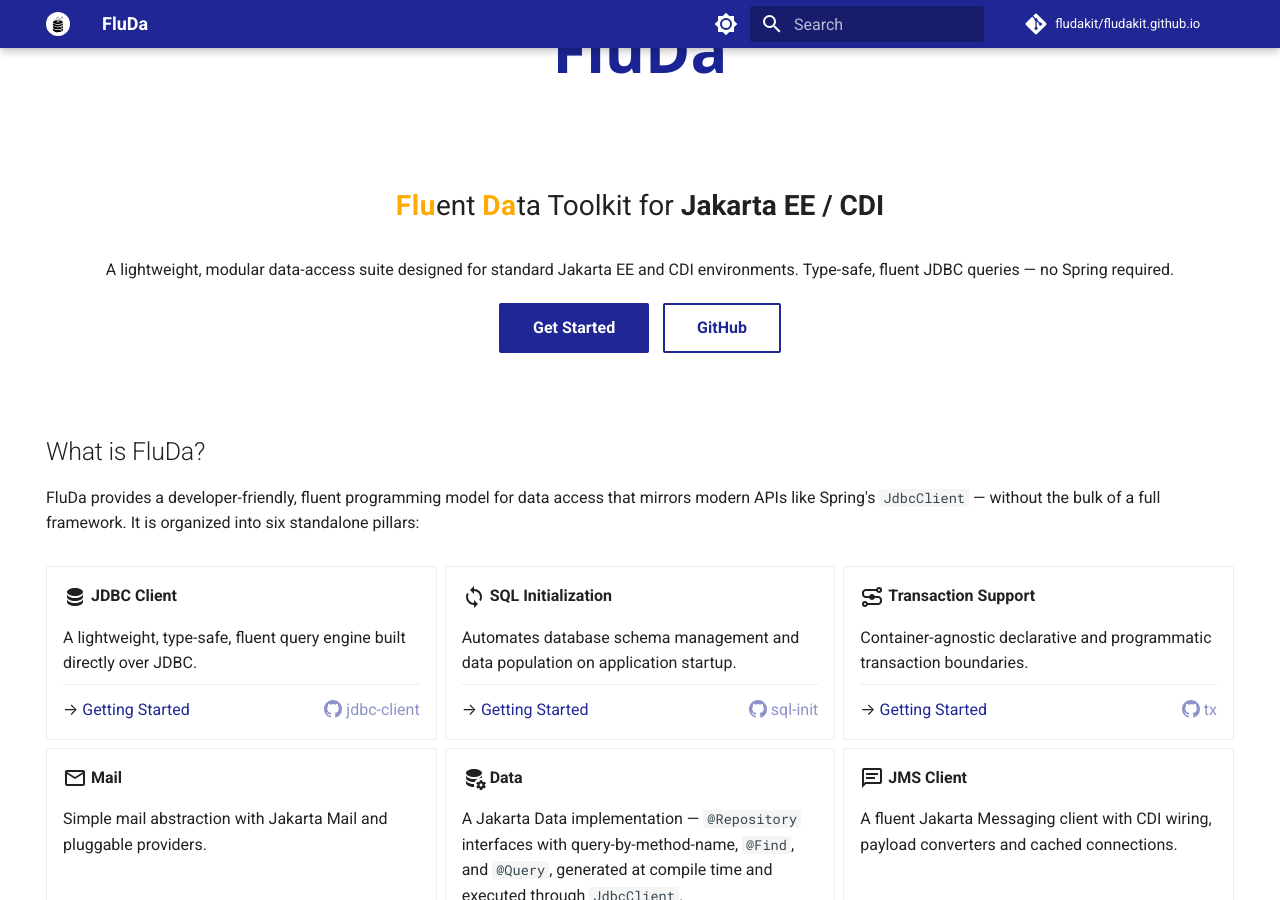
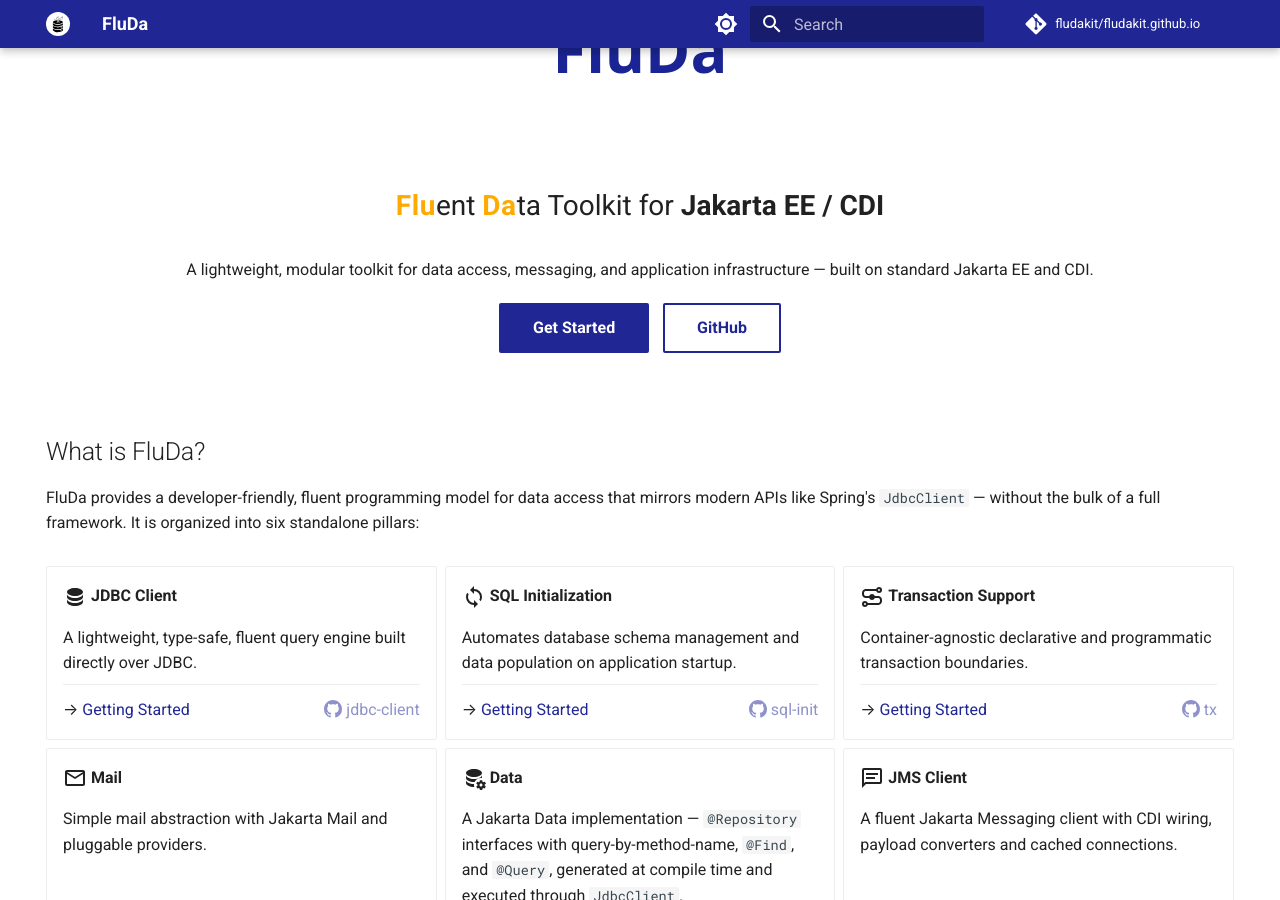
Before and after one commit to fludakit/fludakit.github.io, an MkDocs documentation site: the page built from docs/index.md, in a window 1280 px wide and 900 px high, scrolled down 405 px. Built offline with MkDocs 1.6.1 and Material for MkDocs 9.7.7, drawn with Linux system fonts in a browser that asks for light colours; comment, search, counter and statistics services are not loaded.

Commit message:
docs(home): broaden tagline beyond JDBC
Reflects the expanded scope: data access, messaging, and application
infrastructure built on Jakarta EE and CDI.

```diff
--- a/docs/index.md
+++ b/docs/index.md
@@ -19,7 +19,7 @@
 
 <p class="tagline"><span class="brand">Flu</span>ent <span class="brand">Da</span>ta Toolkit for <strong>Jakarta EE / CDI</strong></p>
 
-A lightweight, modular data-access suite designed for standard Jakarta EE and CDI environments. Type-safe, fluent JDBC queries — no Spring required.
+A lightweight, modular toolkit for data access, messaging, and application infrastructure — built on standard Jakarta EE and CDI.
 
 [Get Started](documentation/jdbc-client/getting-started.md){ .md-button .md-button--primary }
 [GitHub](https://github.com/fludakit){ .md-button }
```
